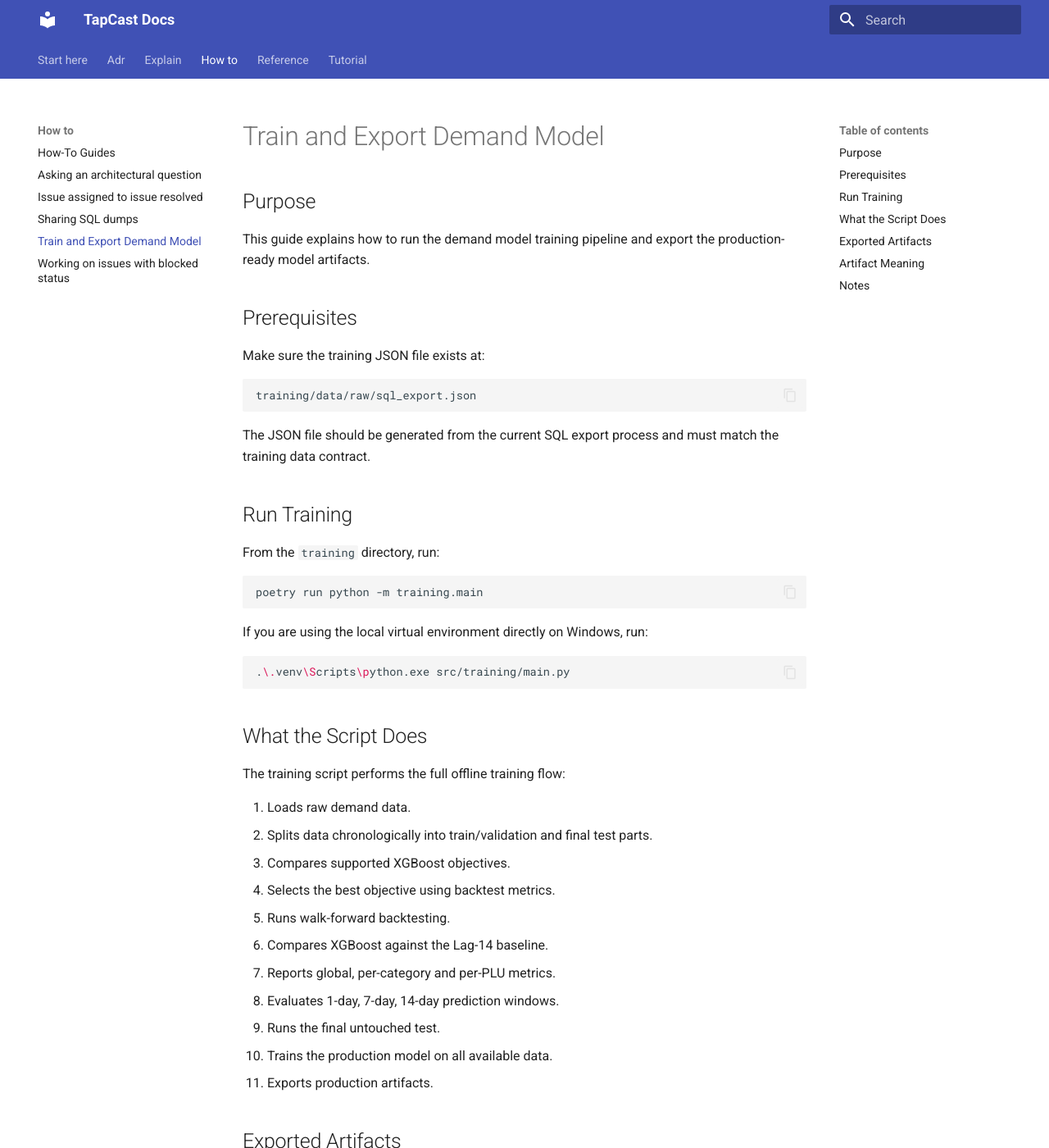
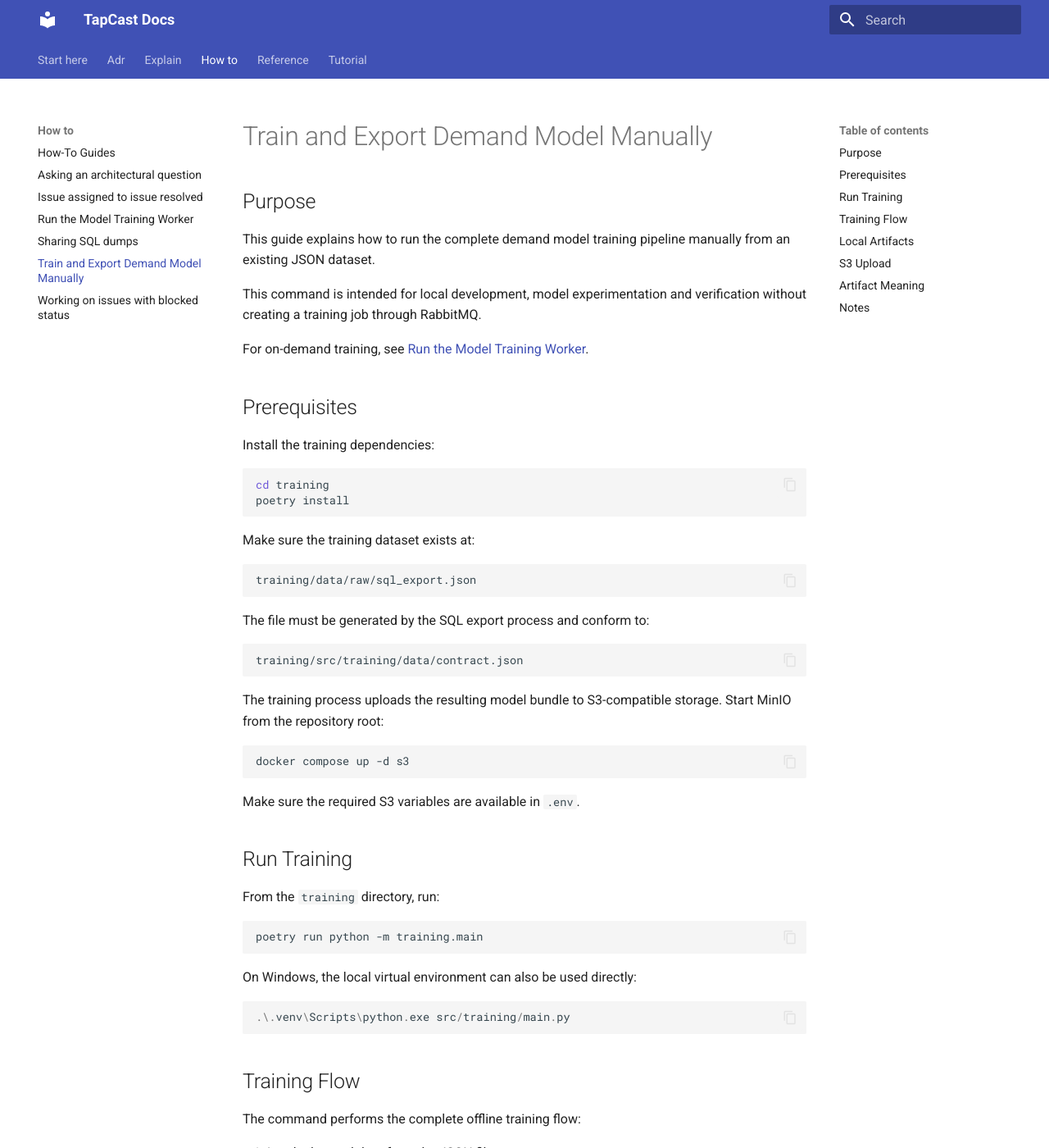
Before and after one commit to KN-IgnITe/tapcast, an MkDocs documentation site: the page built from docs/how-to/train-and-export-demand-model.md, in a window 1280 px wide and 1400 px high. Shown: the whole window at 82% size. Built offline with MkDocs 1.6.1 and Material for MkDocs 9.7.7, drawn with Linux system fonts in a browser that asks for light colours; some of the changed text lies outside the part shown.

Commit message:
docs: document manual and on-demand model trianing

````diff
--- a/docs/how-to/train-and-export-demand-model.md
+++ b/docs/how-to/train-and-export-demand-model.md
@@ -1,18 +1,45 @@
-# Train and Export Demand Model
+# Train and Export Demand Model Manually
 
 ## Purpose
 
-This guide explains how to run the demand model training pipeline and export the production-ready model artifacts.
+This guide explains how to run the complete demand model training pipeline
+manually from an existing JSON dataset.
+
+This command is intended for local development, model experimentation and
+verification without creating a training job through RabbitMQ.
+
+For on-demand training, see
+[Run the Model Training Worker](run-model-training-worker.md).
 
 ## Prerequisites
 
-Make sure the training JSON file exists at:
+Install the training dependencies:
+
+```bash
+cd training
+poetry install
+```
+
+Make sure the training dataset exists at:
 
 ```text
 training/data/raw/sql_export.json
 ```
 
-The JSON file should be generated from the current SQL export process and must match the training data contract.
+The file must be generated by the SQL export process and conform to:
+
+```text
+training/src/training/data/contract.json
+```
+
+The training process uploads the resulting model bundle to S3-compatible
+storage. Start MinIO from the repository root:
+
+```bash
+docker compose up -d s3
+```
+
+Make sure the required S3 variables are available in `.env`.
 
 ## Run Training
 
@@ -22,31 +49,32 @@ From the `training` directory, run:
 poetry run python -m training.main
 ```
 
-If you are using the local virtual environment directly on Windows, run:
+On Windows, the local virtual environment can also be used directly:
 
-```bash
+```powershell
 .\.venv\Scripts\python.exe src/training/main.py
 ```
 
-## What the Script Does
+## Training Flow
 
-The training script performs the full offline training flow:
+The command performs the complete offline training flow:
 
-1. Loads raw demand data.
-2. Splits data chronologically into train/validation and final test parts.
-3. Compares supported XGBoost objectives.
+1. Loads demand data from the JSON file.
+2. Splits data chronologically into training, validation and final test parts.
+3. Compares the supported XGBoost objectives.
 4. Selects the best objective using backtest metrics.
 5. Runs walk-forward backtesting.
 6. Compares XGBoost against the Lag-14 baseline.
 7. Reports global, per-category and per-PLU metrics.
-8. Evaluates 1-day, 7-day, 14-day prediction windows.
-9. Runs the final untouched test.
+8. Evaluates 1-day, 7-day and 14-day prediction windows.
+9. Evaluates the selected configuration on the untouched final test set.
 10. Trains the production model on all available data.
-11. Exports production artifacts.
+11. Exports the production model bundle.
+12. Uploads the model bundle to S3-compatible storage.
 
-## Exported Artifacts
+## Local Artifacts
 
-The production bundle is saved to:
+The production bundle is saved locally to:
 
 ```text
 training/artifacts/production
@@ -61,18 +89,37 @@ cleaner_artifacts.json
 metadata.json
 ```
 
+## S3 Upload
+
+The bundle is uploaded under the prefix configured by:
+
+```text
+MODEL_BUNDLE_S3_PREFIX
+```
+
+The default prefix is:
+
+```text
+demand-model/latest
+```
+
 ## Artifact Meaning
 
 `xgb_model.json` contains the trained XGBoost model.
 
 `preprocessor.joblib` contains the fitted model preprocessor.
 
-`cleaner_artifacts.json` contains historical cleaning artifacts, including winsorization thresholds.
+`cleaner_artifacts.json` contains fitted historical cleaning artifacts,
+including winsorization thresholds.
 
-`metadata.json` contains model configuration, selected objective, number of trees and cleaning configuration.
+`metadata.json` contains the selected objective, tree count, cleaning
+configuration and other model metadata.
 
 ## Notes
 
-The final untouched test is used only for evaluation. After that, the production model is trained on all available data using the selected configuration.
+The untouched final test set is used only for evaluation.
 
-The exported bundle is intended for the future inference pipeline.
+After evaluation, the production model is trained again on all available data
+using the selected configuration.
+
+The exported bundle is intended to be loaded by the inference service.
````
Also changed, not shown: docs/explain/ml-training-pipeline.md (+38 -3 lines), docs/how-to/run-model-training-worker.md (added, +164 -0 lines).
